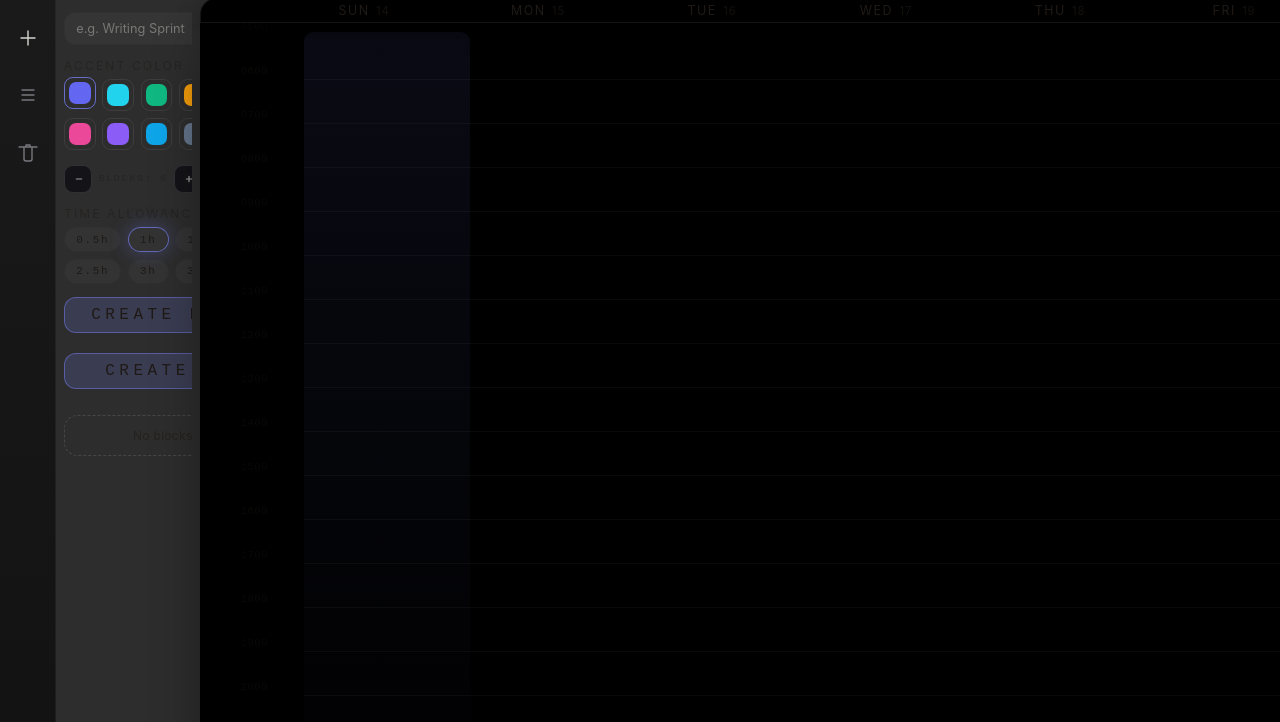
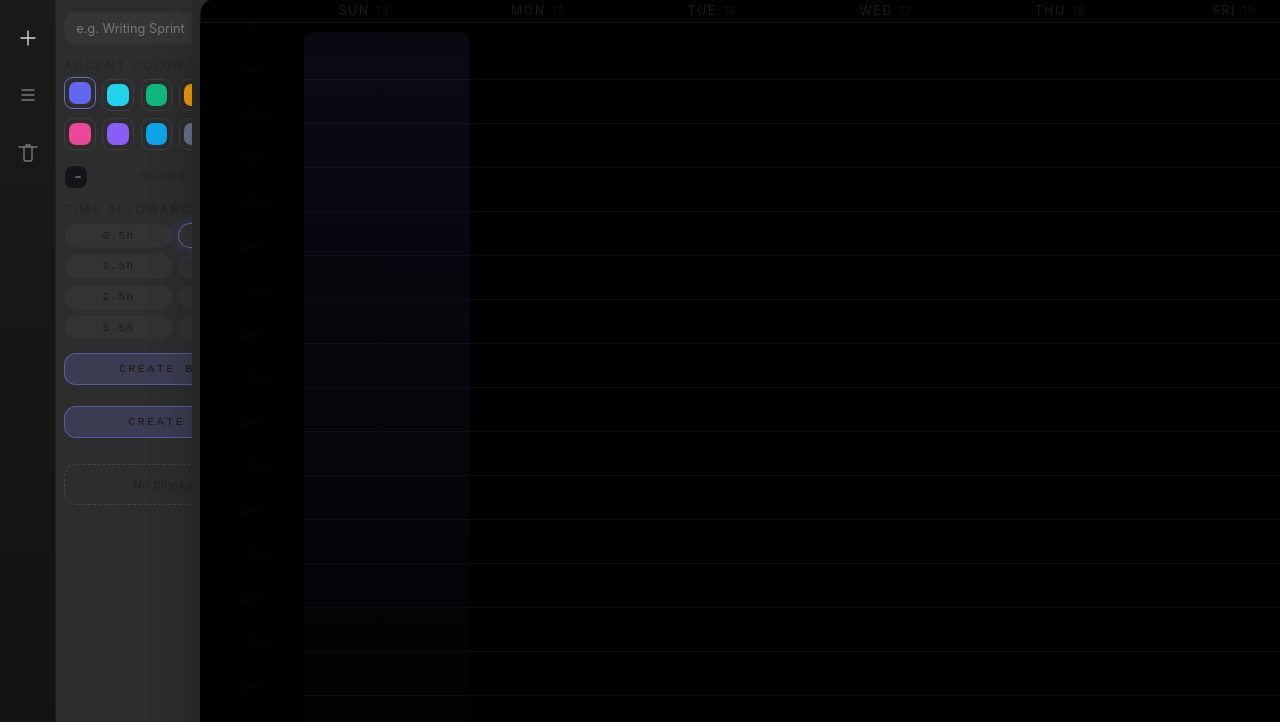
Before and after one commit to alshakhasm/TimE-BlockS, a website: page index.html in a window 1280 px wide. Shown: the part 78-800 px from the top of the page. Drawn offline with Linux system fonts and the light colour scheme; no server answers.

Commit message:
UI: Fit sidebar content at 144px — 2-col chips, full-width buttons, smaller counter, wrapped labels

```diff
--- a/styles.css
+++ b/styles.css
@@ -337,6 +337,7 @@ button {
   letter-spacing: 0.18em;
   text-transform: uppercase;
   color: var(--ink-soft);
+  white-space: normal;
 }
 
 .create-form__label--caps {
@@ -400,9 +401,11 @@ button {
 }
 
 .block-counter {
-  display: inline-flex;
+  display: flex;
   align-items: center;
-  gap: 0.4rem;
+  gap: 0.35rem;
+  justify-content: space-between;
+  width: 100%;
 }
 
 .counter-button {
@@ -410,8 +413,8 @@ button {
   border: 1px solid rgba(255, 255, 255, 0.12);
   background: rgba(12, 12, 18, 0.75);
   color: rgba(245, 245, 240, 0.6);
-  width: 28px;
-  height: 28px;
+  width: 24px;
+  height: 24px;
   border-radius: 0.55rem;
   display: grid;
   place-items: center;
@@ -420,8 +423,8 @@ button {
 }
 
 .counter-button svg {
-  width: 16px;
-  height: 16px;
+  width: 14px;
+  height: 14px;
   stroke: currentColor;
   stroke-width: 1.8;
   stroke-linecap: round;
@@ -498,9 +501,9 @@ button {
 }
 
 .duration-chips {
-  display: flex;
-  flex-wrap: wrap;
-  gap: 0.4rem;
+  display: grid;
+  grid-template-columns: repeat(2, minmax(0, 1fr));
+  gap: 0.35rem;
 }
 
 .duration-chip {
@@ -509,11 +512,13 @@ button {
   background: rgba(255, 255, 255, 0.03);
   color: var(--ink);
   border-radius: 999px;
-  padding: 0.35rem 0.7rem;
-  font-size: 0.68rem;
+  padding: 0.35rem 0.5rem;
+  font-size: 0.66rem;
   letter-spacing: 0.16em;
   cursor: pointer;
   transition: border-color 200ms ease, box-shadow 200ms ease;
+  width: 100%;
+  text-align: center;
 }
 
 .duration-chip.is-selected {
@@ -528,11 +533,15 @@ button {
   color: var(--ink);
   font-family: var(--font-mono);
   text-transform: uppercase;
-  letter-spacing: 0.28em;
-  padding: 0.5rem 0.75rem;
+  letter-spacing: 0.2em;
+  padding: 0.5rem 0.6rem;
   border-radius: 0.75rem;
   cursor: pointer;
   transition: transform 200ms ease, box-shadow 200ms ease;
+  width: 100%;
+  white-space: nowrap;
+  font-size: 0.74rem;
+  text-align: center;
 }
 
 .create-form__submit:hover {
```
